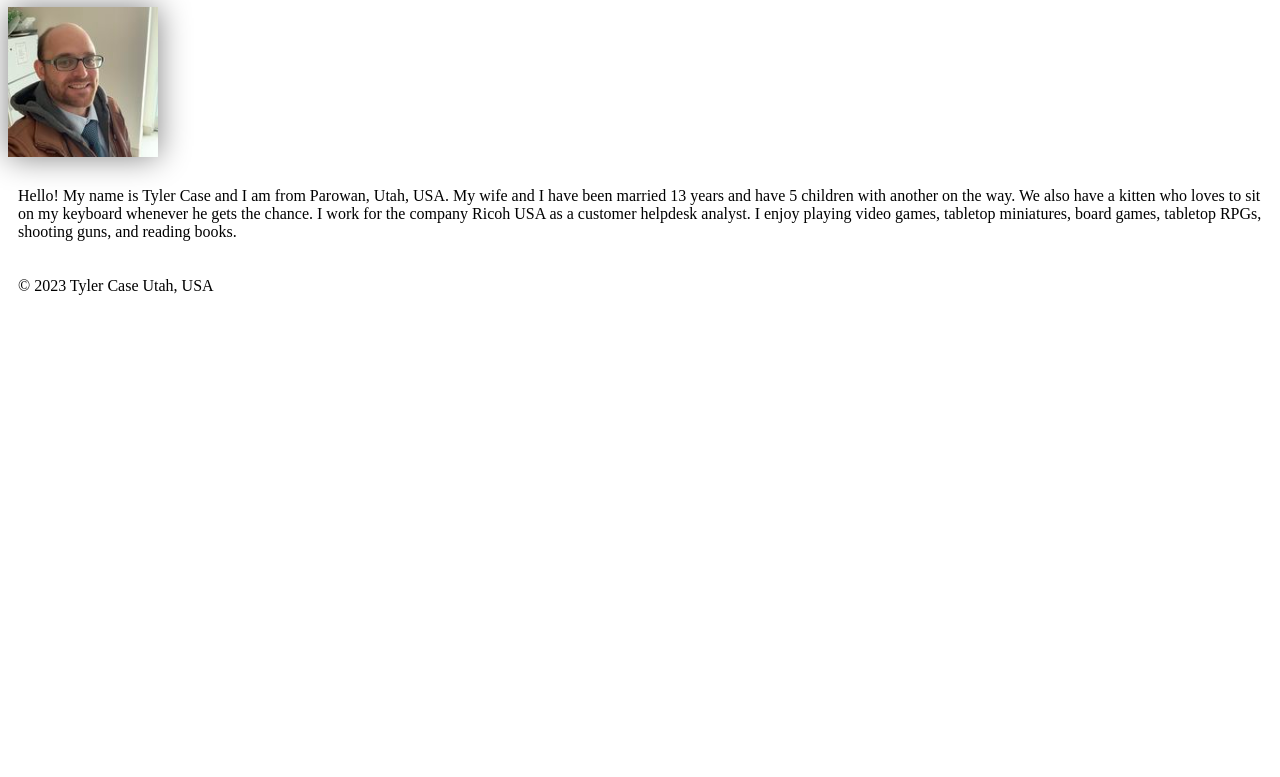
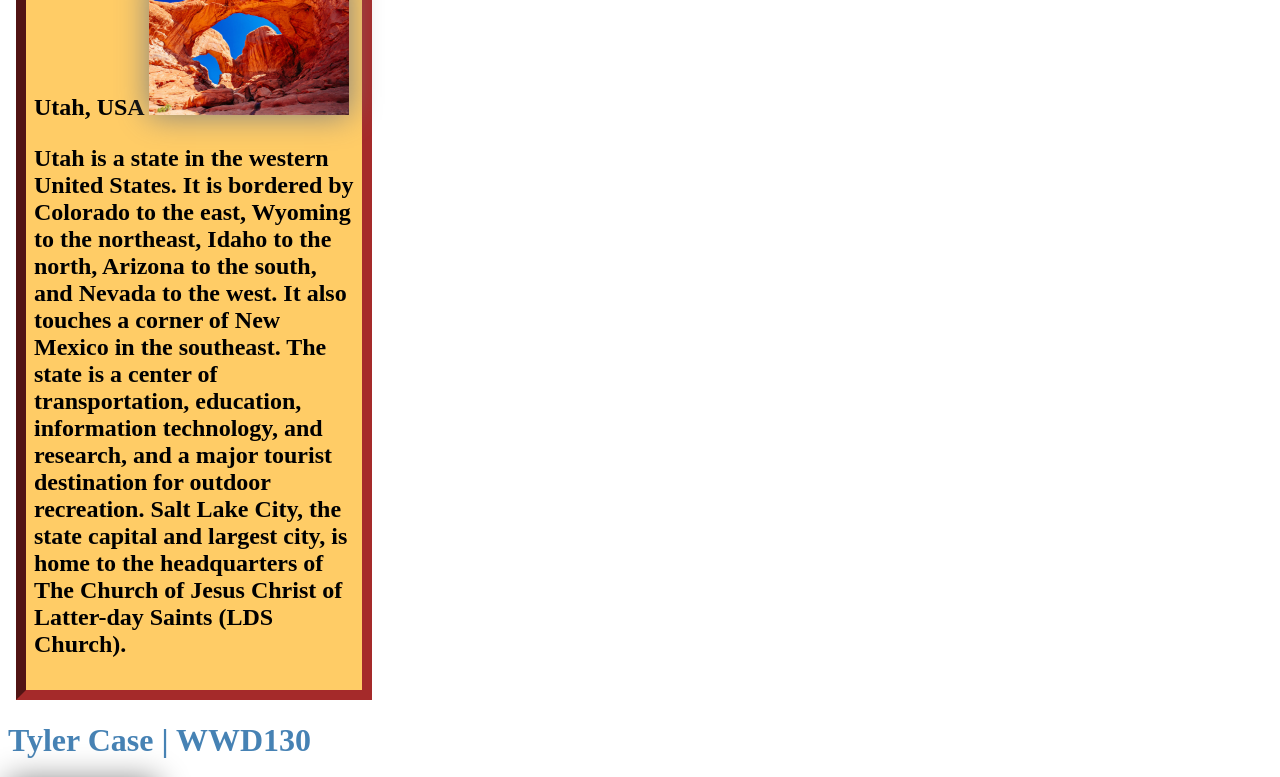
Before and after one commit to casnoe17/wdd130, a plain HTML site: page index.html in a window 1280 px wide. Shown: the part 275-1052 px from the top of the page. Before the commit the page ends 800 px from the top, so only its background shows below. Drawn offline with Linux system fonts and the light colour scheme.

Commit message:
modified:   index.html 	modified:   styles/styles.css

```diff
--- a/index.html
+++ b/index.html
@@ -4,6 +4,8 @@
     <link rel="stylesheet" href="styles/styles.css">
     <meta charset="utf-8">
     <meta name="viewport" content="width=device-width, initial-scale = 1.0">
+    <meta name="description" content="Tyler Case WWD130 My Homepage. Purpose: to demonstrate HTML and CSS">
+    <meta name="author" content="Tyler Case">
     <title>Tyler Case | WDD 130</title>
   </head>
   <body>
@@ -15,6 +17,13 @@
         </nav>
     </header>
     <main>
+        <aside>
+            <h2>
+                Utah, USA
+                <img src = "images/utah-arches.png" alt="Natural redstone arches against clear blue sky">
+                <p>Utah is a state in the western United States. It is bordered by Colorado to the east, Wyoming to the northeast, Idaho to the north, Arizona to the south, and Nevada to the west. It also touches a corner of New Mexico in the southeast. The state is a center of transportation, education, information technology, and research, and a major tourist destination for outdoor recreation. Salt Lake City, the state capital and largest city, is home to the headquarters of The Church of Jesus Christ of Latter-day Saints (LDS Church).</p>
+            </h2>
+        </aside>
         <h1>Tyler Case | WWD130</h1>
         <img src = "images/profile.png" alt="Hello, my name is Tyler Case" width="200">
 
--- a/styles/styles.css
+++ b/styles/styles.css
@@ -13,7 +13,7 @@ h1 {
     color: steelblue;
 }
 
-img {
+main img {
     width:150px;
     height: auto;
     border: 1 px solid steelblue;
@@ -22,5 +22,24 @@ img {
 }
 
 p {
-    padding: 10px;
+    padding: 0;
 }
+aside {
+   width: 20em;
+   margin: 0.5em;
+   border: 10px inset brown;
+   padding: 0.5em;
+   background-color: #FFCC66;
+   color: black;
+}
+aside img {
+    width: 200px;
+    height:auto;
+}
+footer{
+    margin-top: 20px;
+    border-top: 3px solid brown;
+    text-align: center;
+    padding-bottom: 2px;
+   background-color: #FFCC66;
+}
```
Also changed, not shown: images/utah-arches.png (added).
